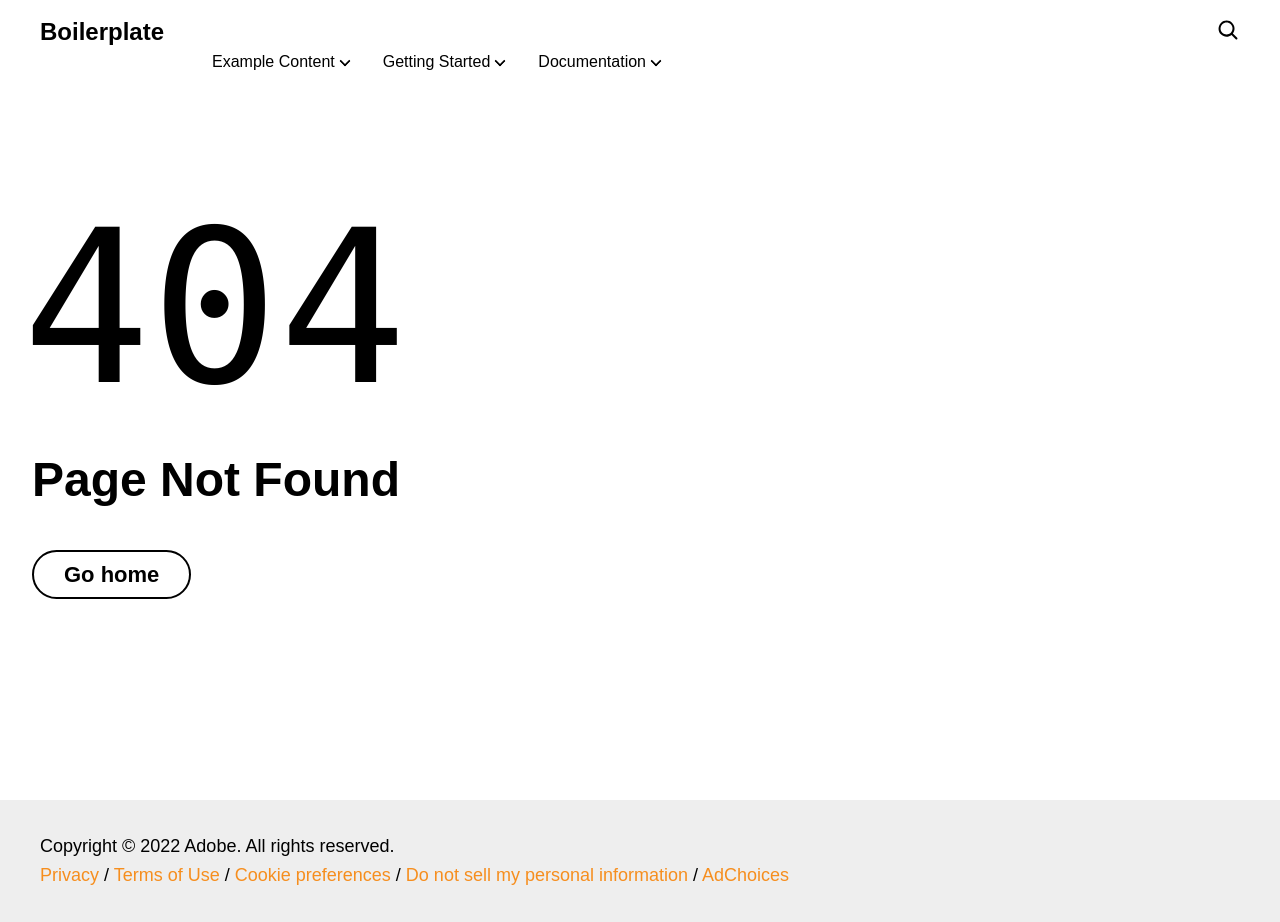
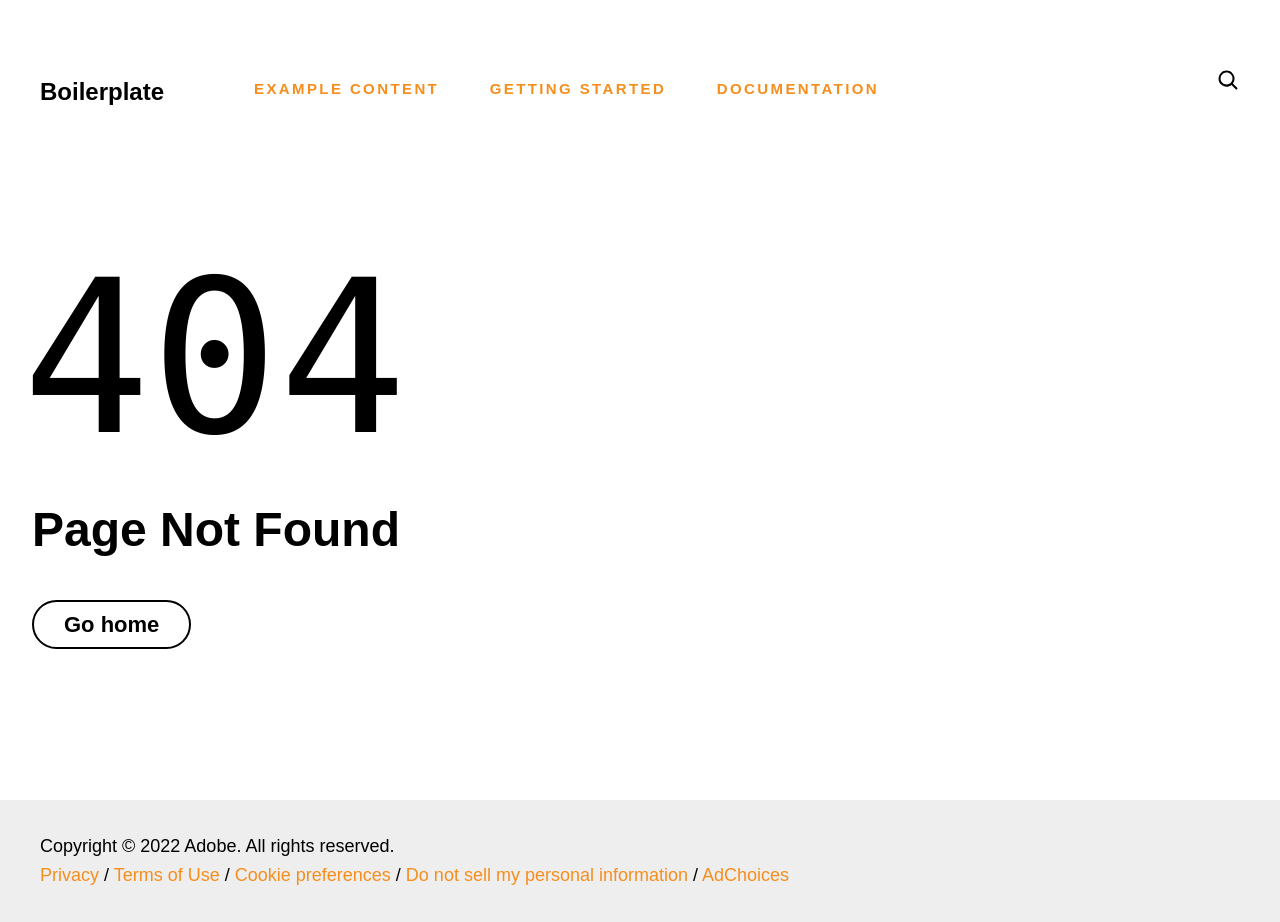
Before and after one commit to phi-x-174/Magic-Breakfast, a website with bundled scripts: page 404.html in a window 1280 px wide. Built offline with nearby package versions, Linux system fonts and the light colour scheme; files whose address does not match are found by name.

Commit message:
Second menu layout part 1 done

```diff
--- a/blocks/header/header.css
+++ b/blocks/header/header.css
@@ -144,11 +144,16 @@ header .nav-brand {
   font-size: var(--heading-font-size-s);
   font-weight: 700;
   line-height: 1;
+  padding-top: 20px;
 }
 
 header nav .nav-brand img {
   width: 208px;
   height: 124px;
+}
+
+header nav .nav-brand li {
+  list-style-type: none;
 }
 
 /* sections */
@@ -207,11 +212,16 @@ header nav[aria-expanded="true"] .nav-sections {
   align-self: start;
 }
 
+
 header nav .nav-sections > ul{
   list-style: none;
-  padding-left: 0;
+  padding-left: 42px;
+  padding-bottom: 12px;
   font-size: var(--body-font-size-s);
   font-weight: 500;
+  color: #f68e1e;
+  text-transform: uppercase;
+  letter-spacing: .16em;
 }
 
 header nav .nav-sections ul > li {
@@ -220,6 +230,7 @@ header nav .nav-sections ul > li {
 
 header nav .nav-sections ul > li > ul {
   margin-top: 0;
+  text-transform: none;
 }
 
 header nav .nav-sections ul > li > ul > li {
@@ -249,10 +260,10 @@ header nav .nav-sections ul > li > ul > li {
     position: absolute;
     top: .5em;
     right: 2px;
-    transform: rotate(135deg);
+/*    transform: rotate(135deg); */
     width: 6px;
     height: 6px;
-    border: 2px solid currentcolor;
+/*    border: 2px solid currentcolor; */
     border-radius: 0 1px 0 0;
     border-width: 2px 2px 0 0;
   }
@@ -265,16 +276,16 @@ header nav .nav-sections ul > li > ul > li {
 
   header nav .nav-sections > ul {
     display: flex;
-    gap: 2em;
+    gap: 2.3em;
     margin-top: 70px;
-    margin-bottom: 50px;
-    font-size: var(--body-font-size-xs);
+    margin-bottom: 84px;
+    font-size: 15px;
   }
 
   header nav .nav-sections > ul > li {
     flex: 0 1 auto;
     position: relative;
-    font-weight: 500;
+    font-weight: 600;
   }
 
   header nav .nav-sections > ul > li > ul {
--- a/styles/styles.css
+++ b/styles/styles.css
@@ -38,7 +38,7 @@
   --heading-font-size-xs: 18px;
 
   /* nav height */
-  --nav-height: 64px;
+  --nav-height: 164px;
 
 }
 
```
